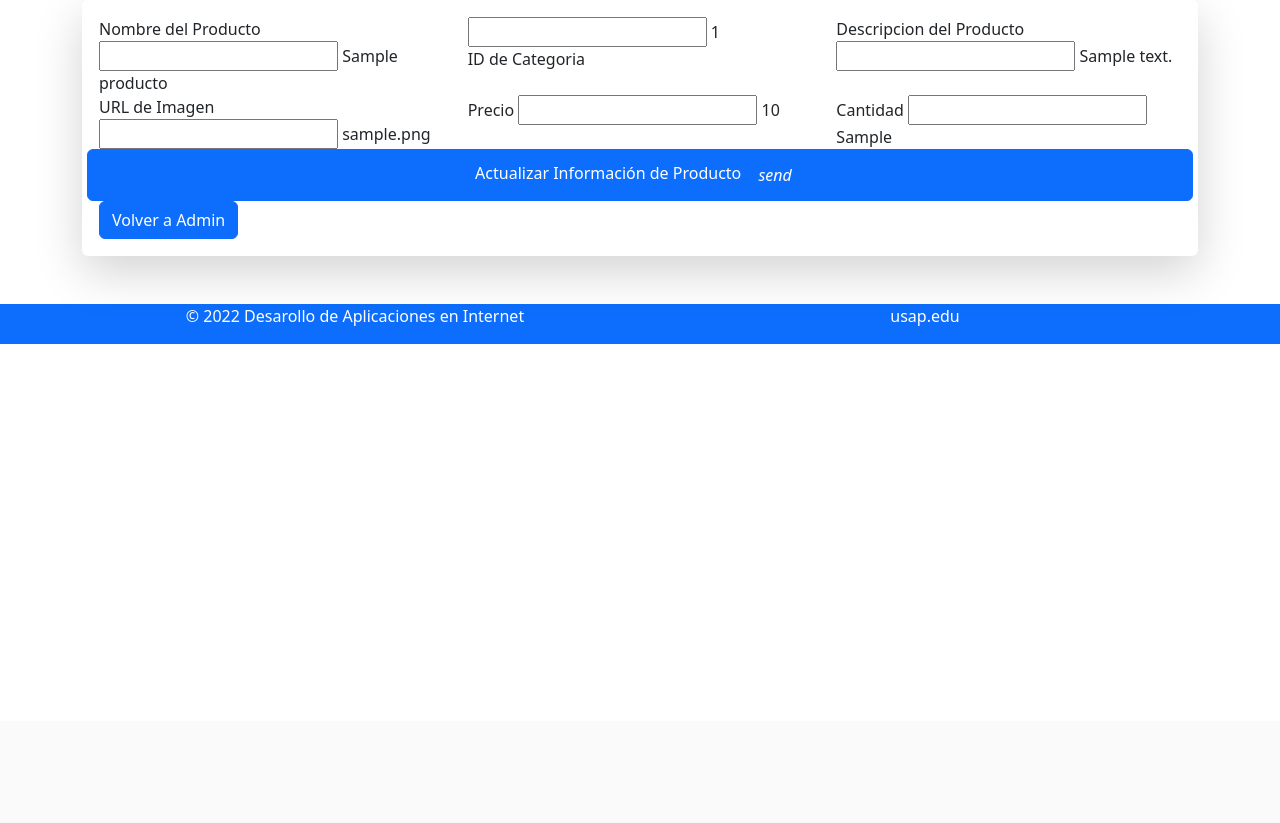
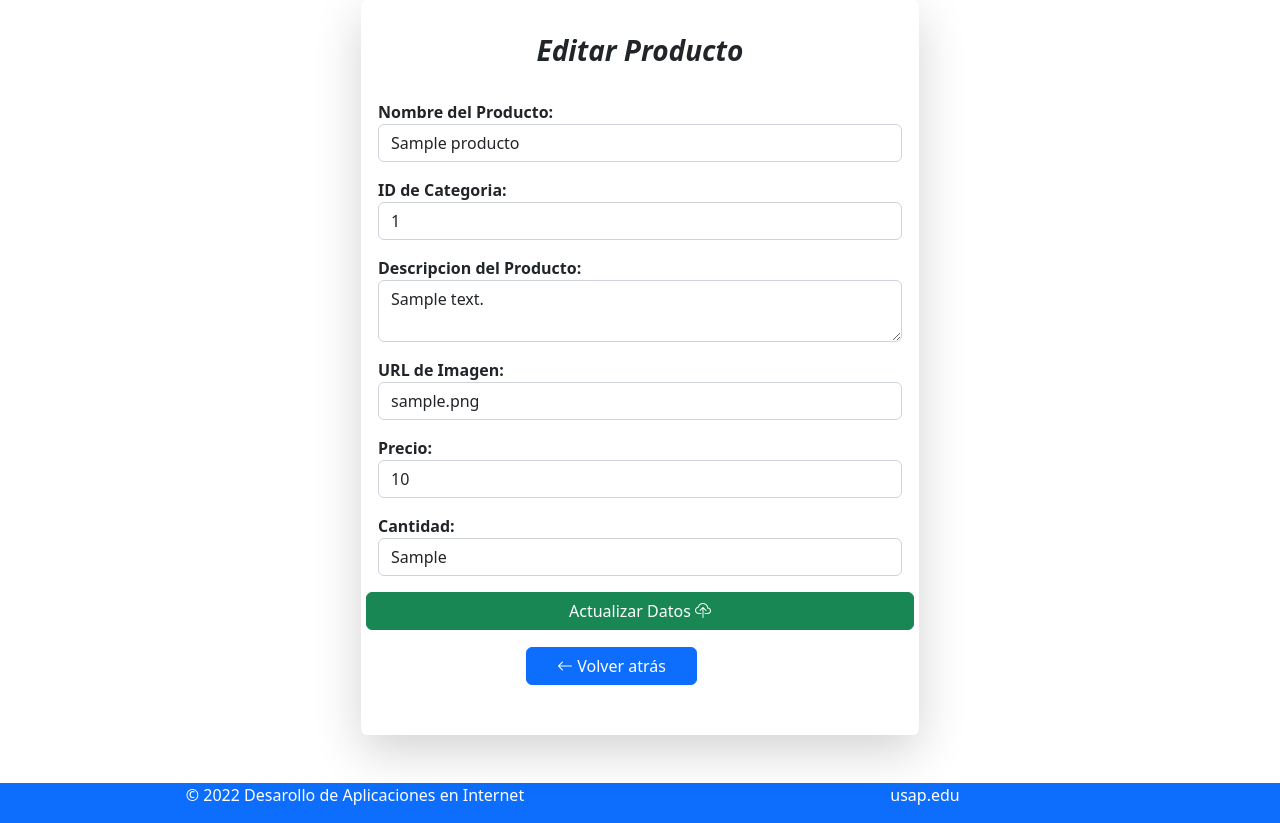
Before and after one commit to LuisRham21/Proyecto_Web, a PHP site: page /2022-3/index.php?modulo=editar_producto&idproducto=1 in a window 1280 px wide. Shown: the part 79-902 px from the top of the page. Before the commit the page ends 423 px from the top, so only its background shows below. Run offline with PHP 8.4, Linux system fonts and the light colour scheme; tables that the repository leaves empty or names only in its code hold one stand-in row (values such as "Sample post"); some libraries are stand-ins or nearby versions.

Commit message:
sixth commit

```diff
--- a/modulos/admin_producto.php
+++ b/modulos/admin_producto.php
@@ -6,7 +6,7 @@ global $urlweb;
 <h3 class="text-center fw-bold fst-italic"><i class="bi bi-box2-fill"></i> Administrador de producto <i class="bi bi-box2-fill"></i></h3>
 <div class="row justify-content-end ">
         <div class="col-auto">
-            <a class="btn btn-success" href="<?php $urlweb ?>?modulo=agregaar" >Nuevo registro <i class="bi bi-plus-lg" ></i></a>
+            <a class="btn btn-success" href="<?php $urlweb ?>?modulo=agregar_producto" >Nuevo registro <i class="bi bi-plus-lg" ></i></a>
         </div>
     </div>
 <table class="table table-sm table-striped table-hover mt-4 table-bordered">
--- a/modulos/editar_producto.php
+++ b/modulos/editar_producto.php
@@ -11,48 +11,43 @@ if($stmt = $mysqli->prepare($strsql)){
         $stmt->bind_result($idproducto, $nombre_producto, $categoria, $descripcion, $url_imagen, $precio, $cantidad);
         $stmt->fetch();
         ?>
-        <div class="alert container shadow-lg p-3 mb-5 bg-body rounded">
+        <div class="alert container col-md-6 col-md-offset-3 shadow-lg p-3 mb-5 bg-body rounded">
+        <h3 class="alert text-center fw-bold fst-italic"> Editar Producto </h3>
             <form class="" method="POST">
                 <div class="row">
-                    <div class="col">
-                        <label>Nombre del Producto</label>
-                        <input name="nombre_producto" type="text" class="validate">
-                        <?php echo $nombre_producto ?>
+                    <div class="mb-3">
+                        <label class="fw-bold">Nombre del Producto:</label>
+                        <input class="form-control" name="nombre_producto" type="text" class="validate" value="<?php echo $nombre_producto ?>">
                     </div>
-                    <div class="col">
-                        <input name="idcategoria" type="text" class="validate">
-                        <?php echo $categoria ?>
-                        <label>ID de Categoria</label>
+                    <div class="mb-3">
+                        <label class="fw-bold">ID de Categoria:</label>
+                        <input class="form-control" name="idcategoria" type="text" class="validate" value="<?php echo $categoria ?>">
                     </div>
-                    <div class="col">
-                        <label>Descripcion del Producto</label>
-                        <input name="descripcion" type="text" class="validate">
-                        <?php echo $descripcion?>
+                    <div class="mb-3">
+                        <label class="fw-bold">Descripcion del Producto:</label>
+                        <textarea class="form-control" name="descripcion" type="text" class="validate"><?php echo $descripcion?></textarea>
                     </div>
                 </div>
                 <div class="row">
-                <div class="col">
-                        <label>URL de Imagen</label>
-                        <input name="url_imagen" type="text" class="validate">
-                        <?php echo $url_imagen ?>
+                <div class="mb-3">
+                        <label class="fw-bold">URL de Imagen:</label>
+                        <input class="form-control" name="url_imagen" type="text" class="validate" value="<?php echo $url_imagen ?>">
                     </div>
-                    <div class="col">
-                        <label>Precio</label>
-                        <input name="precio" type="text" class="validate">
-                        <?php echo $precio ?>
+                    <div class="mb-3">
+                        <label class="fw-bold">Precio:</label>
+                        <input class="form-control" name="precio" type="text" class="validate" value="<?php echo $precio ?>">
                     </div>
-                    <div class="col">
-                        <label>Cantidad</label>
-                        <input name="cantidad" type="text" class="validate">
-                        <?php echo $cantidad ?>
+                    <div class="mb-3">
+                        <label class="fw-bold">Cantidad:</label>
+                        <input class="form-control" name="cantidad" type="text" class="validate" value="<?php echo $cantidad ?>">
                     </div>
-                    <button class="btn btn-primary" type="submit" name="edit">Actualizar Información de Producto
-                        <i class="btn btn-primary stretched-link">send</i>
+                    <button class="btn btn-success" type="submit" name="edit">Actualizar Datos
+                        <i class="bi bi-cloud-upload"></i>
                     </button>
                 </div>
             </form>
-            <div>
-                <a class="btn btn-primary stretched-link" href="?modulo=admin_producto">Volver a Admin</a>
+            <div class="alert container col-md-6 col-md-offset-3">
+                <a class="btn btn-primary col-lg-9" href="?modulo=admin_producto"><i class="bi bi-arrow-left"></i> Volver atrás</a>
             </div>
         </div>
         <?php
```
Also changed, not shown: modulos/agregar_producto.php (renamed from modulos/agregaar.php, +9 -7 lines).
